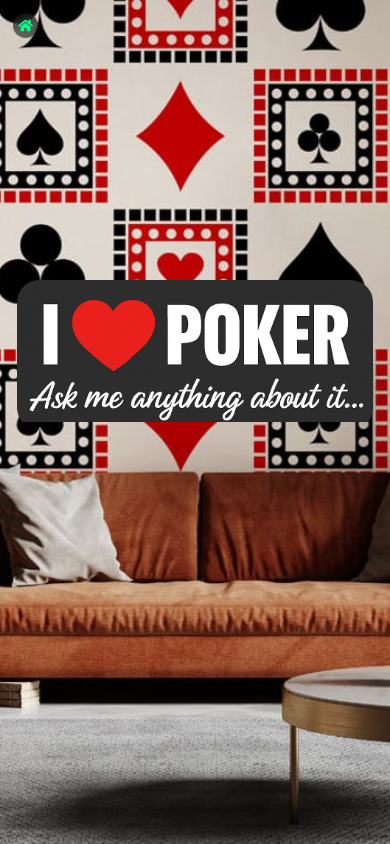
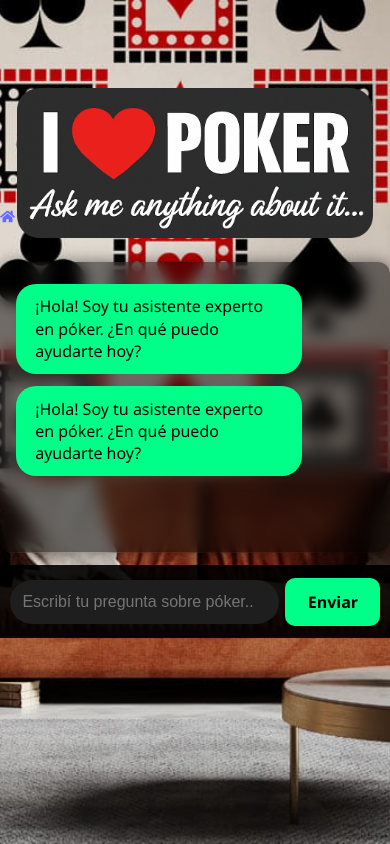
Before and after one commit to RickRick84/ThePokerBot, a React (Vite) app: page /chat/1 in a window 390 px wide. Built offline with nearby package versions, Linux system fonts and the light colour scheme.

Commit message:
feat: Mobile chat layout - Unify chat container position with Home using margin-top

```diff
--- a/src/App.css
+++ b/src/App.css
@@ -43,7 +43,7 @@
   top: 50%;
   left: 50%;
   transform: translate(-50%, -50%);
-  max-height: 150px;
+  max-height: 95vh;
   height: 85vh;
   overflow-y: auto;
   display: flex;
@@ -59,17 +59,13 @@
 /* Contenedor e imagen del título */
 .title-container {
   width: 100%;
-  max-width: 100%;
-  margin-bottom: 1.5rem;
+  max-width: 540px;
+  margin: 0 auto 1.5rem auto;
   flex-shrink: 0;
   height: auto;
-  padding-top: 0.5rem;
-  padding-bottom: 0.5rem;
   display: flex;
   justify-content: center;
   align-items: center;
-  z-index: auto;
-  background-color: transparent;
   /* box-sizing ya heredado */
 }
 
@@ -197,7 +193,7 @@
         /* Restauramos justify-content a center para que funcione con el margin negativo del Home */
         display: flex;
         flex-direction: column;
-        justify-content: center; /* RESTAURADO */
+        justify-content: center; /* RESTAURADO para centrar el .app contenedor */
         align-items: center;
     }
 
@@ -211,16 +207,16 @@
         min-height: 100vh;
         display: flex; /* APP ES EL FLEX CONTAINER */
         flex-direction: column; /* Los hijos de app (HomePage o ChatPage) se apilan */
-        justify-content: flex-start; /* Alinear el contenido de app al inicio */
+        justify-content: flex-start; /* Alineamos el contenido de app al inicio */
         align-items: stretch; /* Estirar hijos de app a ancho completo */
         margin-top: 0; /* Aseguramos que no tenga margen negativo si se aplicó antes */
      }
 
 
-    /* Ajustes de Chat Page en móvil - Vuelve a ser un hijo de .app con Flexbox interno */
+    /* Ajustes de Chat Page en móvil - Ahora es un hijo de .app con Flexbox interno */
     .app.chat-page-container {
-        position: relative; /* Mantenemos relative por si acaso, pero el layout es Flex */
-        top: auto; /* Eliminamos top/bottom/left/right de absolute */
+        position: relative; /* Mantenemos relative por si acaso */
+        top: auto;
         left: auto;
         transform: none;
         flex-grow: 1; /* Toma el espacio disponible en el app */
@@ -229,32 +225,33 @@
         height: auto; /* Altura automática como flex item */
         min-height: 0;
         overflow-y: hidden; /* El contenedor de la página NO hace scroll */
-        display: flex; /* **VUELVE A SER FLEX** para distribuir sus elementos internos */
-        flex-direction: column; /* Elementos internos (titulo, chatbox, inputbar) se apilan */
+        display: flex; /* **Es FLEX** para distribuir sus elementos internos (titulo, chatbox, inputbar) */
+        flex-direction: column;
         align-items: stretch; /* Estirar elementos internos a ancho completo */
         width: 100%;
         max-width: 100%;
         padding: 0; /* Padding manejado por los hijos */
-        /* Eliminamos el margin-top negativo que aplicamos aquí */
-        margin-top: -150px;
+        /* <-- APLICAMOS el mismo margin-top negativo que el Home para posicionar el bloque del chat */
+        margin-top: -150px; /* Valor del margin-top del Home */
     }
 
-    /* Contenedor del título dentro del chat - Vuelve a ser un Flex Item */
+    /* Contenedor del título dentro del chat - Es un Flex Item */
     .app.chat-page-container .title-container {
         position: static; /* Vuelve a flujo normal */
-        top: auto; left: auto; right: auto; /* Eliminamos posicionamiento absoluto */
         width: 100%;
         max-width: 100%;
         flex-shrink: 0; /* No encoge */
         flex-basis: auto;
         height: auto;
         padding-top: 0.5rem;
-        padding-bottom: 0.5rem; /* Espacio debajo del título */
+        /* Usamos margin-bottom para que coincida con el espaciado de Home */
+        padding-bottom: 0; /* Aseguramos que el padding inferior no interfiera con el margin-bottom */
+        margin-bottom: 1.5rem; /* <-- Usamos el mismo margin-bottom que en el Home */
         display: flex;
         justify-content: center;
         align-items: center;
-        z-index: auto; /* Restaurar z-index */
-        background-color: transparent; /* Restaurar fondo si se puso */
+        z-index: auto;
+        background-color: transparent;
     }
 
     /* Imagen del título dentro del chat - Mantenemos el tamaño correcto */
@@ -264,13 +261,12 @@
      }
 
 
-    /* Propiedades de flex y overflow para la caja de chat - Vuelve a ser Flex Item que crece */
+    /* Propiedades de flex y overflow para la caja de chat - Es el Flex Item que crece */
     .chat-box {
         position: static; /* Vuelve a flujo normal */
-        top: auto; bottom: auto; left: auto; right: auto; /* Eliminamos posicionamiento absoluto */
         flex-grow: 1; /* Sigue creciendo para llenar espacio DENTRO del chat-page-container */
-        flex-shrink: 1;
-        flex-basis: auto; /* <-- Mantenemos auto, a ver si es más estable */
+        flex-shrink: 1; /* Permitir encoger si es necesario */
+        flex-basis: auto; /* o 0 */
         overflow-y: auto; /* Permite scroll */
         width: 100%;
         max-width: 100%;
@@ -281,17 +277,18 @@
         border-radius: 12px;
         margin-bottom: 0;
         min-width: 0;
-        min-height: 1px; /* <-- Probamos con un min-height muy pequeño para evitar que colapse por completo */
-        display: flex; /* Sigue siendo flex para apilar mensajes */
+        min-height: 1px; /* A veces, un min-height muy pequeño ayuda */
+        display: flex; /* Es flex para apilar mensajes */
         flex-direction: column;
+        /* Alineación de los mensajes dentro del chatbox */
+        justify-content: flex-end; /* Alinea los mensajes al final */
     }
 
-    /* Propiedades de tamaño para la barra de input - Vuelve a ser Flex Item */
+    /* Propiedades de tamaño para la barra de input - Es un Flex Item */
     .input-bar {
         position: static; /* Vuelve a flujo normal */
-        bottom: auto; left: auto; right: auto; /* Eliminamos posicionamiento absoluto */
-        flex-shrink: 0; /* NO debe encoger */
-        flex-grow: 0; /* NO debe crecer */
+        flex-shrink: 0; /* NO encoger */
+        flex-grow: 0; /* NO crecer */
         flex-basis: auto; /* Tamaño base automático */
         width: 100%;
         max-width: 100%;
@@ -305,7 +302,7 @@
         align-self: stretch;
          background-color: rgba(0, 0, 0, 0.9);
          border-radius: 0;
-        z-index: auto; /* Restaurar z-index */
+        z-index: auto;
     }
 
     /* Ajustes para los elementos dentro de la barra de input */
@@ -336,13 +333,13 @@
       transition: background-color 0.2s ease-in-out, color 0.2s ease-in-out;
     }
 
-    /* AJUSTES PARA LA PÁGINA PRINCIPAL/HOME EN MÓVILES - Ahora es un hijo de .app */
+    /* AJUSTES PARA LA PÁGINA PRINCIPAL/HOME EN MÓVILES - Es un hijo de .app */
     .app.homepage-container {
-        position: relative; /* HOME Sigue siendo relativo para que funcione su margin-top */
+        position: relative; /* Sigue siendo relativo para que funcione su margin-top */
         top: auto;
         left: auto;
         transform: none;
-        flex-grow: 1;
+        flex-grow: 1; /* Toma espacio en el app container */
         flex-shrink: 1;
         flex-basis: auto;
         height: auto; /* Altura automática basada en contenido */
@@ -357,7 +354,40 @@
         align-items: center;
     }
 
+     /* Ajustar tamaño del logo en móviles */
+    /* Este selector .title-image *dentro* de la media query afectará a AMBAS páginas si no se especifica el contenedor de la página */
+    /* La regla más específica .app.chat-page-container .title-image la anula para el chat */
+    .title-image {
+      max-height: 150px; /* Tamaño para Home */
+      width: auto;
+    }
+
+    /* Ajustar margen inferior del contenedor del título */
+    .title-container {
+      margin-bottom: 1.5rem;
+    }
+
+    /* Ajustar padding del contenedor del selector de idioma */
+    .language-selector {
+      padding: 1rem;
+    }
+
+    /* Ajustar tamaño de fuente y margen del título del selector de idioma */
+    .language-selector h2 {
+      font-size: 1.5rem;
+      margin-bottom: 1rem;
+    }
+
+    /* Ajustar padding de los botones de idioma */
+    .language-selector button {
+      padding: 0.7rem 1.5rem;
+      font-size: 1.1rem;
+    }
+     /* FIN: ESTILOS ESPECÍFICOS DE HOME PAGE EN MOBILE */
+
+
      /* --- ESTILOS PARA EL ÍCONO DE HOME (DENTRO DE MEDIA QUERY) --- */
+     /* ESTOS AFECTAN AL ÍCONO FIJO EN MOBILE */
      .home-link {
          top: 0.5rem;
          left: 0.5rem;
@@ -367,119 +397,3 @@
 
 
 } /* Fin Media Query */
-
-
-/* Scroll personalizado */
-.chat-box::-webkit-scrollbar {
-  width: 8px;
-}
-
-.chat-box::-webkit-scrollbar-thumb {
-  background: #00e0ff;
-  border-radius: 10px;
-}
-
-.chat-box::-webkit-scrollbar-track {
-    background: rgba(255, 255, 255, 0.1);
-    border-radius: 10px;
-}
-
-/* --- ESTILOS PARA LA PÁGINA DE INICIO --- */
-/* Estos estilos aplican fuera de la media query */
-.app.homepage-container {
-    position: relative;
-    top: auto;
-    left: auto;
-    transform: none;
-    height: auto;
-    max-height: none;
-    overflow-y: visible;
-    justify-content: flex-start;
-}
-
-/* Contenedor de selector de idioma */
-.language-selector {
-  display: flex;
-  flex-direction: column;
-  align-items: center;
-  margin-top: 2rem;
-  padding: 1.5rem;
-  background-color: rgba(0, 0, 0, 0.5);
-  backdrop-filter: blur(8px);
-  border-radius: 12px;
-  box-shadow: 0 0 15px rgba(0, 0, 0, 0.5);
-  width: 100%;
-  max-width: 540px;
-}
-
-.language-selector h2 {
-  margin-top: 0;
-  color: #fff;
-  margin-bottom: 1.5rem;
-  font-size: 1.8rem;
-  text-align: center;
-}
-
-.language-selector button {
-  background-color: #00ff88;
-  color: #000;
-  border: none;
-  border-radius: 8px;
-  padding: 0.9rem 2rem;
-  font-size: 1.2rem;
-  font-weight: bold;
-  cursor: pointer;
-  transition: background-color 0.2s ease-in-out, color 0.2s ease-in-out;
-  margin-bottom: 1rem;
-  width: 80%;
-  max-width: 250px;
-  text-align: center;
-  text-transform: uppercase;
-}
-
-.language-selector button:hover {
-  color: #00e07a;
-}
-
-/* --- ESTILOS PARA EL ÍCONO DE HOME --- */
-.home-link {
-position: fixed;
-top: 0.8rem;
-left: 0.8rem;
-background-color: rgba(0, 0, 0, 0.5);
-backdrop-filter: blur(8px);
-width: 25px;
-height: 25px;
-border-radius: 50%;
-display: flex;
-justify-content: center;
-align-items: center;
-color: #00ff88;
-cursor: pointer;
-transition: background-color 0.2s ease-in-out, color 0.2s ease-in-out;
-z-index: 1000;
-}
-
-.home-link:hover {
-color: #00e07a;
-background-color: rgba(0, 0, 0, 0.7);
-}
-
-/* --- ESTILOS PARA EL FOOTER (si decides agregar uno) --- */
-/* footer {
-  margin-top: 2rem;
-  color: rgba(255, 255, 255, 0.7);
-  font-size: 0.9rem;
-  text-align: center;
-  padding-bottom: 1rem;
-} */
-
-/* Estilos para el logo dentro del input (si lo implementas) */
-/* .input-icon {
-  position: absolute;
-  right: 10px;
-  top: 50%;
-  transform: translateY(-50%);
-  color: #888; // Adjust color as needed
-  pointer-events: none; // Clicks pass through the icon to the input
-} */
```
